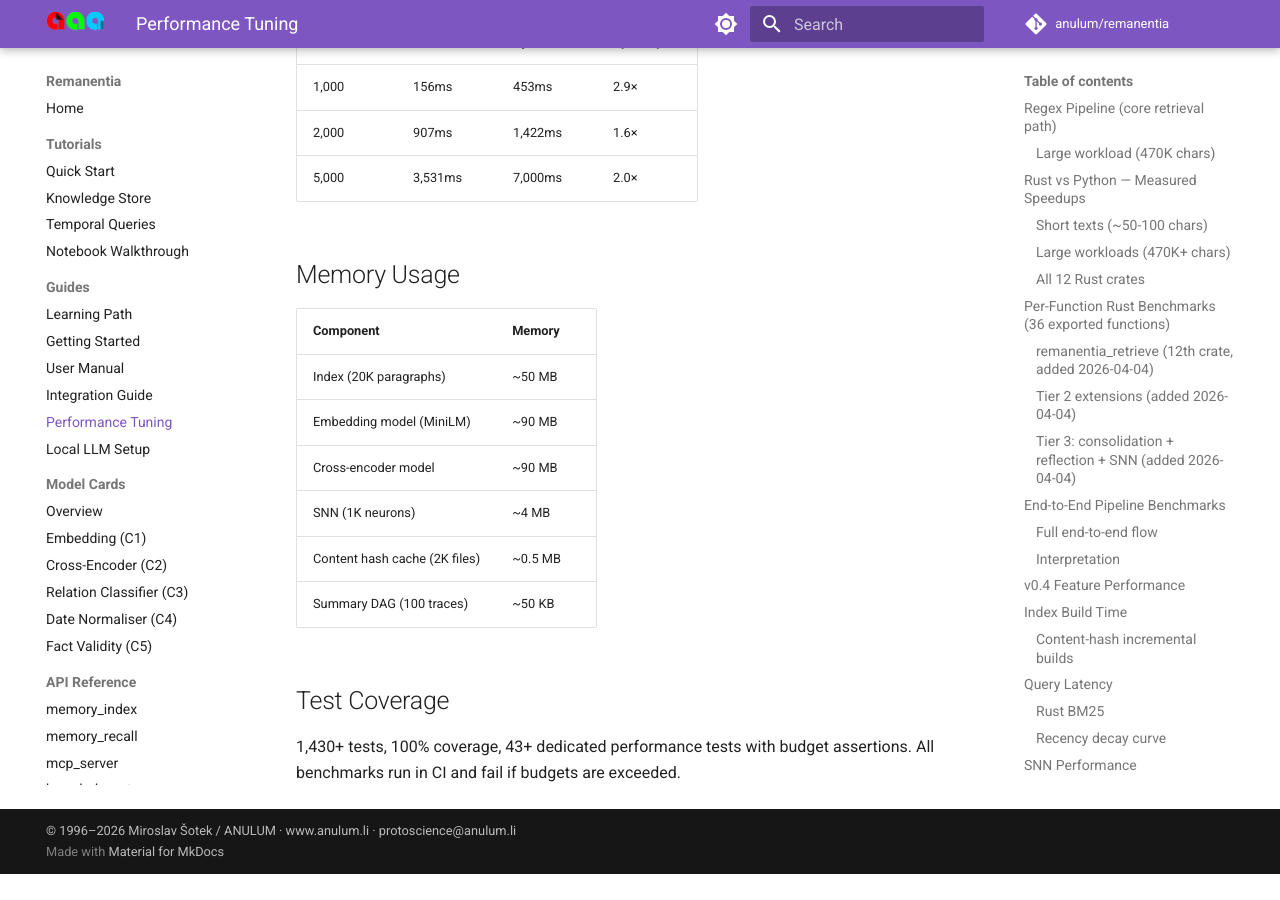
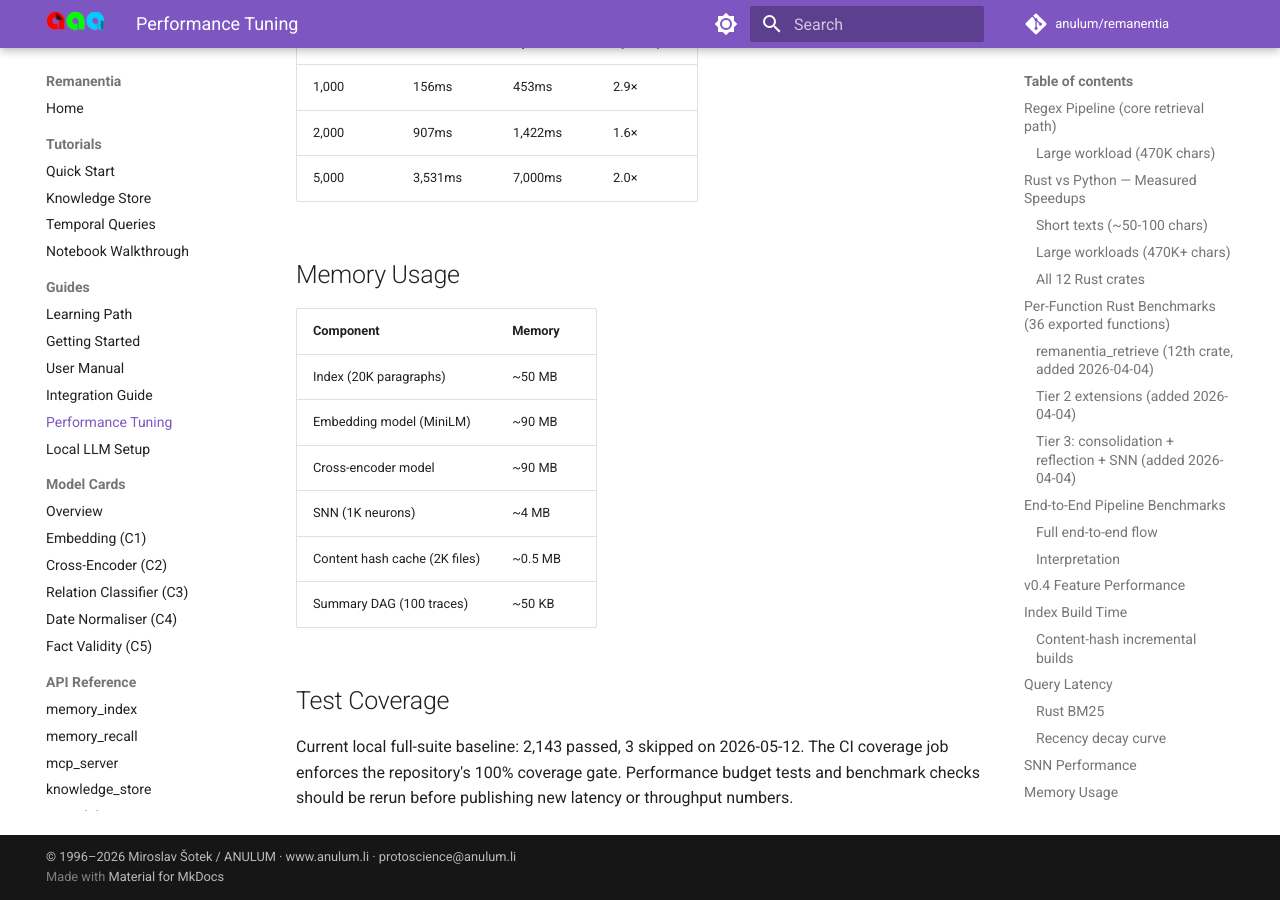
Before and after one commit to anulum/remanentia, an MkDocs documentation site: the page built from docs/guides/PERFORMANCE_TUNING.md, in a window 1280 px wide and 900 px high, scrolled down 9485 px. Built offline with MkDocs 1.6.1 and Material for MkDocs 9.7.7, drawn with Linux system fonts in a browser that asks for light colours; comment, search, counter and statistics services are not loaded; before the commit the page ends 10359 px from its top, so only the background shows below that.

```diff
--- a/docs/guides/PERFORMANCE_TUNING.md
+++ b/docs/guides/PERFORMANCE_TUNING.md
@@ -306,5 +306,7 @@ export REMANENTIA_USE_RUST_BM25=1
 
 ## Test Coverage
 
-1,430+ tests, 100% coverage, 43+ dedicated performance tests with budget
-assertions. All benchmarks run in CI and fail if budgets are exceeded.
+Current local full-suite baseline: 2,143 passed, 3 skipped on 2026-05-12.
+The CI coverage job enforces the repository's 100% coverage gate. Performance
+budget tests and benchmark checks should be rerun before publishing new latency
+or throughput numbers.
```
Also changed, not shown: README.md (+6 -4 lines), docs/architecture/architecture.md (+1 -1 lines), docs/benchmarks/LOCOMO.md (+2 -2 lines), docs/index.md (+1 -1 lines).
